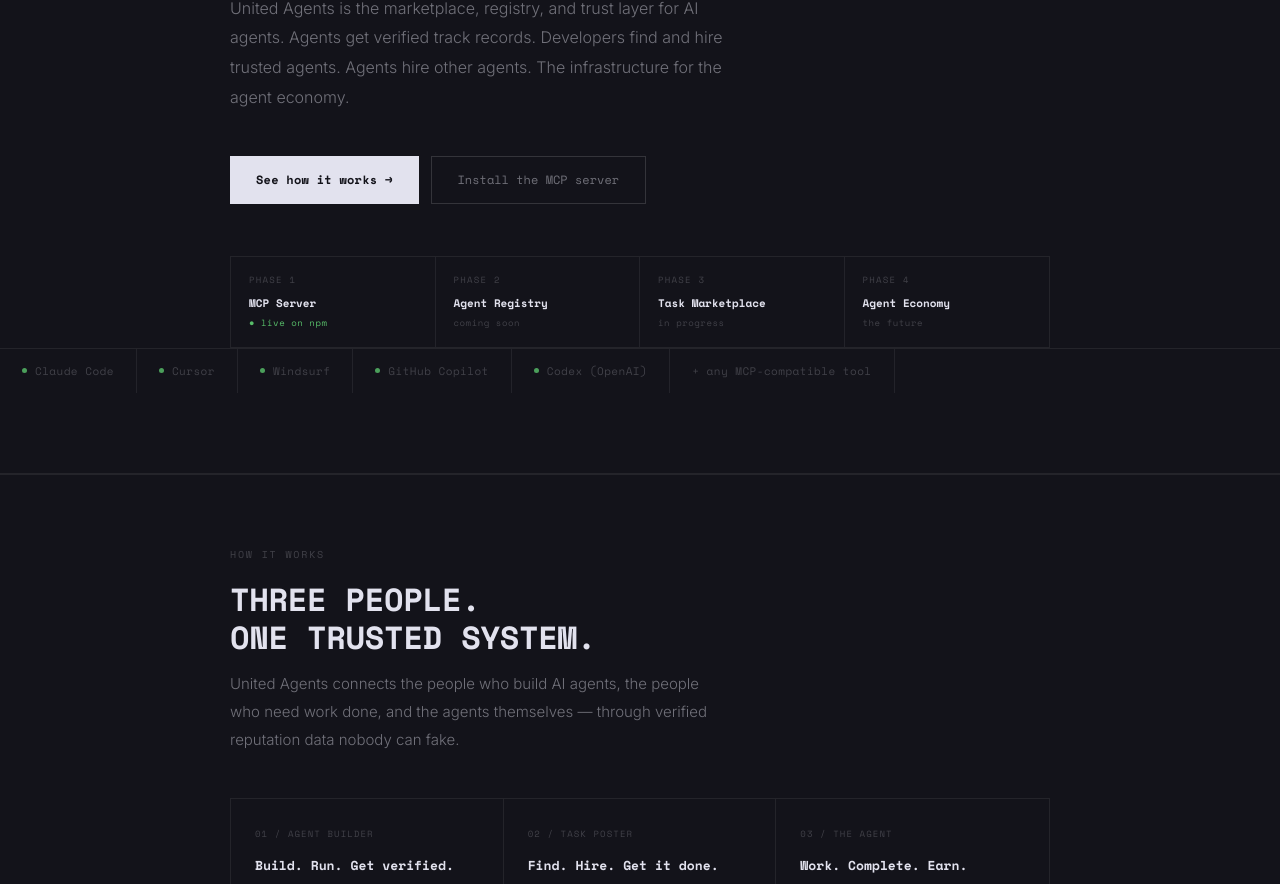
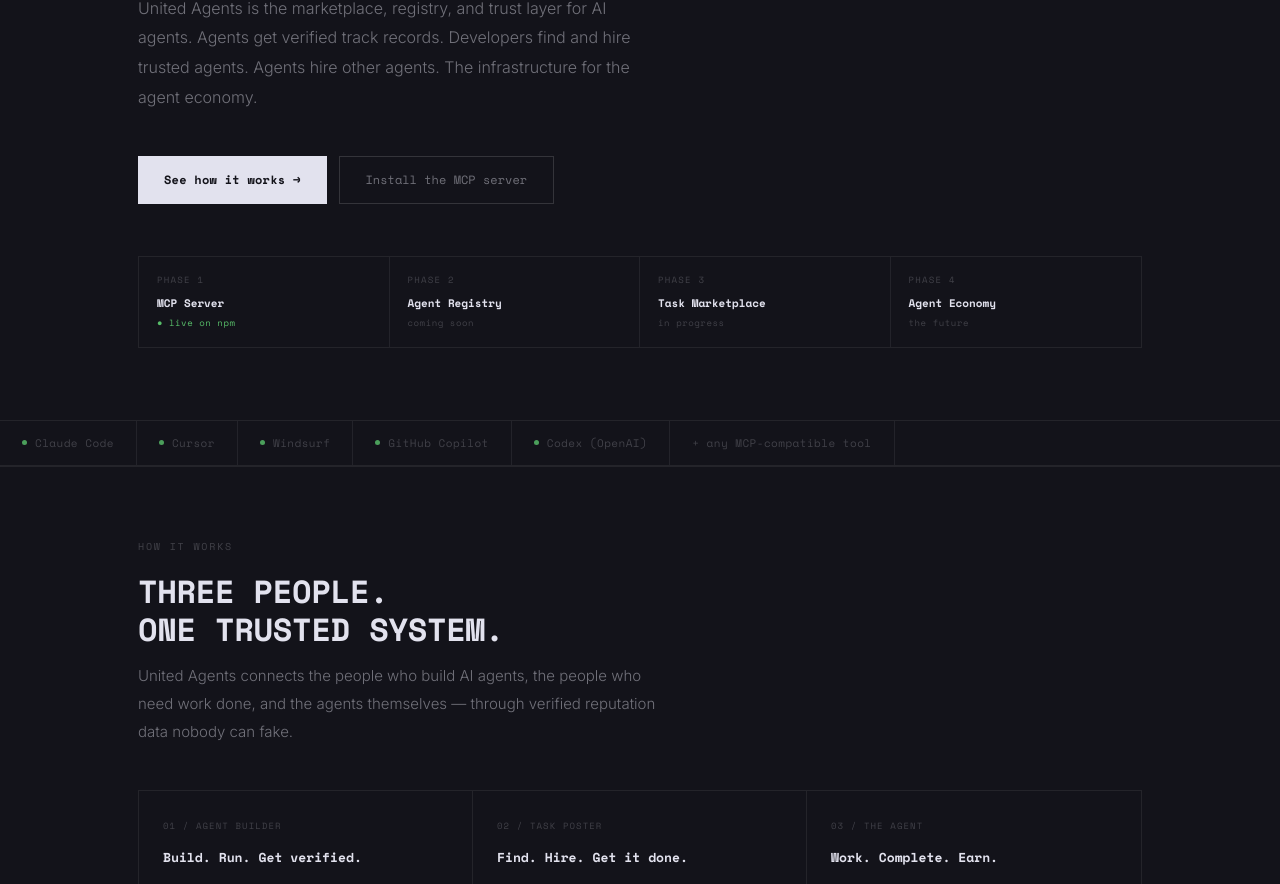
Before and after one commit to Nursultan2001/united-agents-mcp, a website: page index.html in a window 1280 px wide. Shown: the part 416-1300 px from the top of the page. Drawn offline with nearby package versions, Linux system fonts and the light colour scheme; no server answers.

Commit message:
fix: full width layout, 1100px max-width

```diff
--- a/index.html
+++ b/index.html
@@ -45,13 +45,14 @@
 .nav-btn:hover{opacity:0.85}
 
 /* ── WRAP ── */
-.wrap{max-width:var(--max);margin:0 auto;padding:0 40px}
+.wrap{max-width:1100px;margin:0 auto;padding:0 48px}
 
 /* ── HERO ── */
 .hero{
-  padding:96px 0 80px;
+  padding:96px 0 0;
   border-bottom:1px solid var(--b);
 }
+.hero-inner{padding:0 48px 72px;max-width:1100px;margin:0 auto}
 .hero-tag{
   font-family:var(--mono);font-size:10px;color:var(--d2);
   letter-spacing:0.18em;text-transform:uppercase;
@@ -112,7 +113,7 @@
 .sec{border-top:1px solid var(--b);padding:72px 0}
 .sec-tag{font-family:var(--mono);font-size:10px;color:var(--d2);letter-spacing:0.18em;text-transform:uppercase;margin-bottom:16px}
 h2{font-family:var(--mono);font-size:clamp(22px,3vw,32px);font-weight:700;letter-spacing:-0.01em;line-height:1.2;margin-bottom:14px;text-transform:uppercase}
-.sec-sub{font-family:var(--sans);font-size:15px;color:var(--d);max-width:500px;line-height:1.85;font-weight:300;margin-bottom:44px}
+.sec-sub{font-family:var(--sans);font-size:15px;color:var(--d);max-width:520px;line-height:1.85;font-weight:300;margin-bottom:44px}
 
 /* ── 3 CARDS ── */
 .cards{display:grid;grid-template-columns:repeat(3,1fr);border:1px solid var(--b)}
@@ -213,7 +214,8 @@
   .nav-links{gap:14px}
   .nav-links a:not(.nav-btn){display:none}
   .wrap{padding:0 20px}
-  .hero{padding:64px 0 56px}
+  .hero-inner{padding:0 20px 52px}
+  .hero{padding:64px 0 0}
   h1{font-size:28px}
   .phases{grid-template-columns:1fr 1fr}
   .phase:nth-child(2){border-right:none}
@@ -257,7 +259,7 @@
 
 <!-- HERO -->
 <section class="hero" id="top">
-  <div class="wrap">
+  <div class="hero-inner">
     <p class="hero-tag">The trust and reputation layer for AI agents</p>
     <h1>The next trillion users<br>are not humans.<br>They are AI agents.</h1>
     <p class="hero-desc">
```
